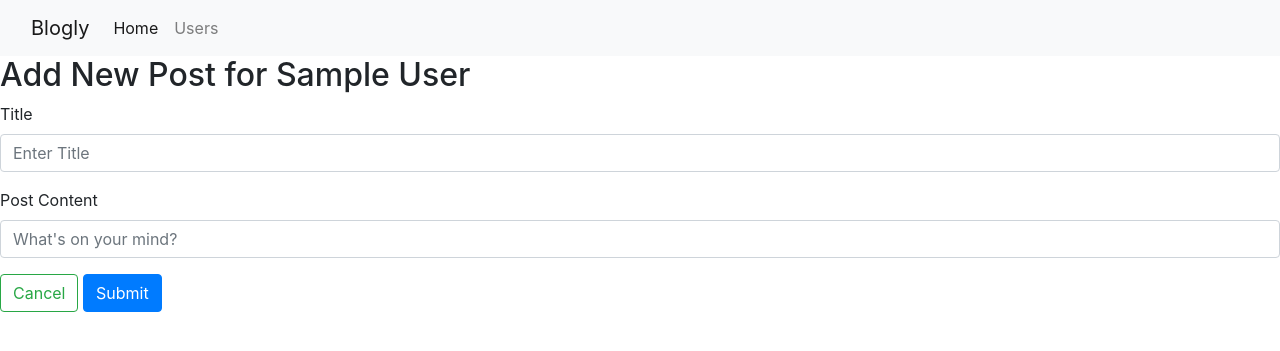
After one commit to Ricardo-Lewin/Blogly, a Flask app: page /users/1/posts/new in a window 1280 px wide. The commit adds this page. Shown: the top 351 px of the page. Run offline with Flask 2, Linux system fonts and the light colour scheme; tables that the repository leaves empty hold one stand-in row (values such as "Sample post"); some libraries are stand-ins or nearby versions.

Commit message:
Part Two

```diff
--- a/app.py
+++ b/app.py
@@ -1,9 +1,8 @@
 """Blogly application."""
 
-from email.mime import image
-from flask import Flask, request, render_template, redirect
+from flask import Flask, request, render_template, redirect, flash
 from flask_debugtoolbar import DebugToolbarExtension
-from models import db, connect_db, User
+from models import db, connect_db, User, Post
 
 app = Flask(__name__)
 
@@ -12,7 +11,6 @@ app.config['SQLALCHEMY_TRACK_MODIFICATIONS'] = False
 app.config['SQLALCHEMY_ECHO'] = True
 app.config['SECRET_KEY'] = "apple"
 app.config['DEBUG_TB_INTERCEPT_REDIRECTS'] = False
-
 debug = DebugToolbarExtension(app)
 
 connect_db(app)
@@ -20,10 +18,14 @@ db.create_all()
 
 
 @app.route('/')
-def main():
-    """Start Page"""
-    return redirect('/users')
+def root():
+    """Show recent list of posts, most-recent first."""
 
+    posts = Post.query.order_by(Post.created_at.desc()).limit(5).all()
+    return render_template("homepage.html", posts=posts)
+
+
+##### User Routes #####
 
 @app.route('/users')
 def list_users():
@@ -87,3 +89,65 @@ def users_delete(user_id):
     db.session.commit()
 
     return redirect("/users")
+
+
+##### Posts Routes #####
+
+@app.route('/posts/<int:post_id>')
+def post_details(post_id):
+    """Show User's Post details"""
+    post = Post.query.get_or_404(post_id)
+    return render_template('user_post.html', post=post)
+
+
+@app.route('/users/<int:user_id>/posts/new')
+def add_post_form(user_id):
+    """Show form to add new post"""
+    user = User.query.get_or_404(user_id)
+    return render_template('post_form.html', user=user)
+
+
+@app.route('/users/<int:user_id>/posts/new', methods=["POST"])
+def add_post(user_id):
+    """Submits Form Data and adds to database"""
+    user = User.query.get_or_404(user_id)
+    new_post = Post(
+        title=request.form['title'],
+        content=request.form['content'],
+        user=user)
+
+    db.session.add(new_post)
+    db.session.commit()
+    flash(f"Post '{new_post.title}' added.")
+    return redirect(f"/users/{user_id}")
+
+
+@app.route('/posts/<int:post_id>/edit')
+def edit_post_form(post_id):
+    """Show Edit Post Form"""
+    post = Post.query.get_or_404(post_id)
+    return render_template('edit_post.html', post=post)
+
+
+@app.route('/posts/<int:post_id>/edit', methods=["POST"])
+def edit_post(post_id):
+    """Submits Form Data and adds to database"""
+    post = Post.query.get_or_404(post_id)
+
+    post.title = request.form['title']
+    post.content = request.form['content']
+
+    db.session.add(post)
+    db.session.commit()
+    return redirect(f'/users/{post.user.id}')
+
+
+@app.route('/posts/<int:post_id>/delete', methods=["POST"])
+def post_delete(post_id):
+    """Handle form submission for deleting an existing post"""
+
+    post = Post.query.get_or_404(post_id)
+    db.session.delete(post)
+    db.session.commit()
+
+    return redirect(f"/users/{post.user_id}")
--- a/models.py
+++ b/models.py
@@ -1,5 +1,6 @@
-from email.policy import default
+import datetime
 from flask_sqlalchemy import SQLAlchemy
+
 
 db = SQLAlchemy()
 
@@ -34,8 +35,34 @@ class User(db.Model):
     image_url = db.Column(db.String(100), nullable=False,
                           default=DEFAULT_IMAGE_URL)
 
-    def __repr__(self):
-        """Show info about User."""
+    posts = db.relationship("Post", backref="user",
+                            cascade="all, delete-orphan")
 
-        p = self
-        return f"<User {p.id} {p.first_name} {p.last_name} {p.image_url}>"
+    @property
+    def full_name(self):
+        """Return full name of user."""
+
+        return f"{self.first_name} {self.last_name}"
+
+
+class Post(db.Model):
+    """Post"""
+
+    __tablename__ = "posts"
+
+    id = db.Column(db.Integer, primary_key=True, autoincrement=True)
+    title = db.Column(db.Text, nullable=False)
+    content = db.Column(db.Text, nullable=False)
+    created_at = db.Column(
+        db.DateTime,
+        nullable=False,
+        default=datetime.datetime.now)
+    user_id = db.Column(
+        db.Integer,
+        db.ForeignKey('users.id'), nullable=False)
+
+    @property
+    def friendly_date(self):
+        """Return nicely-formatted date."""
+
+        return self.created_at.strftime("%a %b %-d  %Y, %-I:%M %p")
--- a/templates/base.html
+++ b/templates/base.html
@@ -18,7 +18,32 @@
     ></script>
   </head>
   <body>
-    <h1>Blogly</h1>
+    <nav class="navbar navbar-expand-lg navbar-light bg-light">
+      <div class="container-fluid">
+        <a class="navbar-brand" href="/">Blogly</a>
+        <button
+          class="navbar-toggler"
+          type="button"
+          data-bs-toggle="collapse"
+          data-bs-target="#navbarNav"
+          aria-controls="navbarNav"
+          aria-expanded="false"
+          aria-label="Toggle navigation"
+        >
+          <span class="navbar-toggler-icon"></span>
+        </button>
+        <div class="collapse navbar-collapse" id="navbarNav">
+          <ul class="navbar-nav">
+            <li class="nav-item">
+              <a class="nav-link active" aria-current="page" href="/">Home</a>
+            </li>
+            <li class="nav-item">
+              <a class="nav-link" href="/users">Users</a>
+            </li>
+          </ul>
+        </div>
+      </div>
+    </nav>
     {% block content %}{% endblock %}
     <script
       src="https://code.jquery.com/jquery-3.4.1.slim.min.js"
--- a/templates/edit_user.html
+++ b/templates/edit_user.html
@@ -1,4 +1,4 @@
-{% extends 'base.html' %} {% block title %}Add User{% endblock %} {%block
+{% extends 'base.html' %} {% block title %}Edit User{% endblock %} {%block
 content %}
 <h2>Edit User</h2>
 <form action="/users/{{user.id}}/edit" method="POST">
--- /dev/null
+++ b/templates/post_form.html
@@ -0,0 +1,33 @@
+{% extends 'base.html' %} {% block title %}Add Post{% endblock %} {%block
+content %}
+<h2>Add New Post for {{user.full_name}}</h2>
+<form action="/users/{{user.id}}/posts/new" method="POST">
+  <div class="form-group">
+    <label for="title">Title</label>
+    <input
+      type="text"
+      class="form-control"
+      name="title"
+      placeholder="Enter Title"
+    />
+  </div>
+  <div class="form-group">
+    <label for="content">Post Content</label>
+    <input
+      type="text"
+      class="form-control"
+      name="content"
+      placeholder="What's on your mind?"
+    />
+  </div>
+  <a
+    href="/users/{{user.id}}"
+    class="btn btn-outline-success"
+    role="button"
+    aria-pressed="true"
+    >Cancel</a
+  >
+  <button type="submit" class="btn btn-primary">Submit</button>
+</form>
+
+{% endblock %}
```
Also changed, not shown: templates/details.html (+21 -7 lines), templates/edit_post.html (added, +32 -0 lines), templates/homepage.html (added, +14 -0 lines), templates/user_post.html (added, +32 -0 lines).
